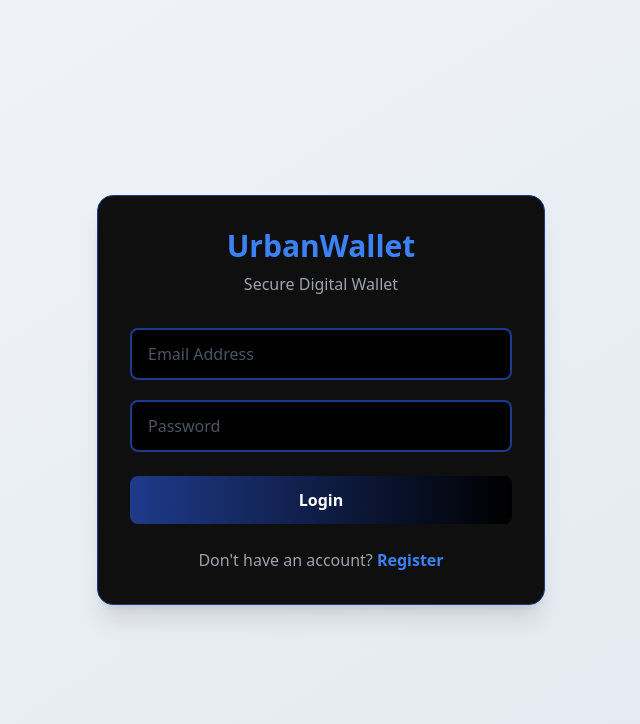
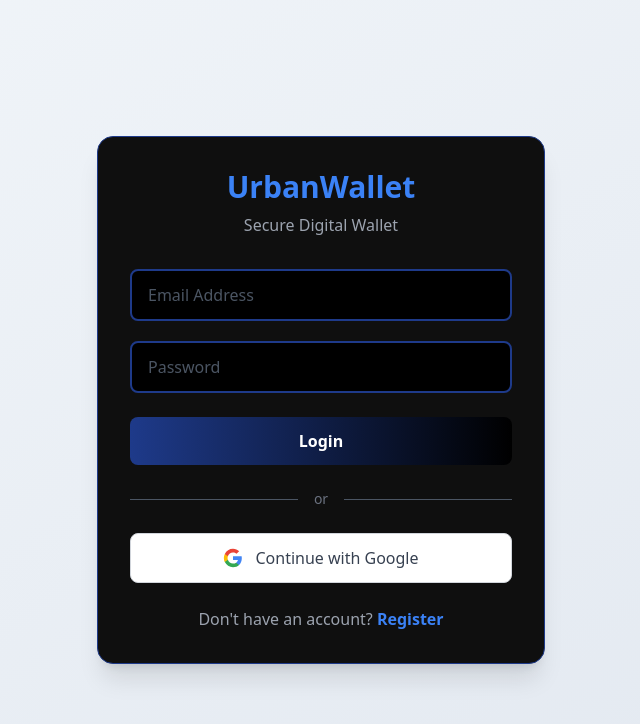
Before and after one commit to Mavine1/Urbanwallet, a React (Create React App) app in the folder frontend/: page /login in a window 1280 px wide. Shown: the top 724 px of the page, without its empty margins (319-959 px from the left). Built offline with nearby package versions, Linux system fonts and the light colour scheme.

Commit message:
update: JS: User.js, Login.js [61 added, 5 removed]

```diff
--- a/frontend/src/pages/Login.js
+++ b/frontend/src/pages/Login.js
@@ -1,12 +1,14 @@
 import React, { useState } from 'react';
 import { useNavigate, Link } from 'react-router-dom';
 import { useAuth } from '../context/AuthContext';
+import axios from 'axios';
 
 const Login = () => {
     const [email, setEmail] = useState('');
     const [password, setPassword] = useState('');
     const [error, setError] = useState('');
     const [loading, setLoading] = useState(false);
+    const [googleLoading, setGoogleLoading] = useState(false);
     const { login } = useAuth();
     const navigate = useNavigate();
 
@@ -22,6 +24,34 @@
             setError(err.response?.data?.message || 'Login failed. Please try again.');
         } finally {
             setLoading(false);
+        }
+    };
+
+    const handleGoogleLogin = async () => {
+        setError('');
+        setGoogleLoading(true);
+
+        try {
+            // In production, this would redirect to Google OAuth
+            // For demo, we'll simulate Google login
+            const googleUser = {
+                googleId: 'google_' + Date.now(),
+                email: email || 'user@gmail.com',
+                name: 'Google User',
+                avatar: null
+            };
+
+            const response = await axios.post('http://localhost:5000/api/auth/google', googleUser);
+
+            localStorage.setItem('token', response.data.token);
+            localStorage.setItem('user', JSON.stringify(response.data));
+            axios.defaults.headers.common['Authorization'] = `Bearer ${response.data.token}`;
+
+            navigate('/dashboard');
+        } catch (err) {
+            setError(err.response?.data?.message || 'Google login failed. Please try again.');
+        } finally {
+            setGoogleLoading(false);
         }
     };
 
@@ -67,6 +97,28 @@
                     </button>
                 </form>
 
+                {/* Divider */}
+                <div className="flex items-center my-6">
+                    <div className="flex-1 border-t border-gray-600"></div>
+                    <span className="px-4 text-gray-500 text-sm">or</span>
+                    <div className="flex-1 border-t border-gray-600"></div>
+                </div>
+
+                {/* Google Login Button */}
+                <button
+                    onClick={handleGoogleLogin}
+                    disabled={googleLoading}
+                    className="w-full flex items-center justify-center gap-3 bg-white text-gray-700 py-3 px-4 rounded-lg font-medium hover:bg-gray-100 transition border border-gray-300"
+                >
+                    <svg className="w-5 h-5" viewBox="0 0 24 24">
+                        <path fill="#4285F4" d="M22.56 12.25c0-.78-.07-1.53-.2-2.25H12v4.26h5.92c-.26 1.37-1.04 2.53-2.21 3.31v2.77h3.57c2.08-1.92 3.28-4.74 3.28-8.09z"/>
+                        <path fill="#34A853" d="M12 23c2.97 0 5.46-.98 7.28-2.66l-3.57-2.77c-.98.66-2.23 1.06-3.71 1.06-2.86 0-5.29-1.93-6.16-4.53H2.18v2.84C3.99 20.53 7.7 23 12 23z"/>
+                        <path fill="#FBBC05" d="M5.84 14.09c-.22-.66-.35-1.36-.35-2.09s.13-1.43.35-2.09V7.07H2.18C1.43 8.55 1 10.22 1 12s.43 3.45 1.18 4.93l2.85-2.22.81-.62z"/>
+                        <path fill="#EA4335" d="M12 5.38c1.62 0 3.06.56 4.21 1.64l3.15-3.15C17.45 2.09 14.97 1 12 1 7.7 1 3.99 3.47 2.18 7.07l3.66 2.84c.87-2.6 3.3-4.53 6.16-4.53z"/>
+                    </svg>
+                    {googleLoading ? 'Signing in...' : 'Continue with Google'}
+                </button>
+
                 <p className="text-center mt-6 text-gray-400">
                     Don't have an account?{' '}
                     <Link to="/register" className="text-urban-blue-500 hover:text-urban-blue-400 font-semibold transition-colors">
```
Also changed, not shown: 1 other file (tests, documents, lock files or other folders).
